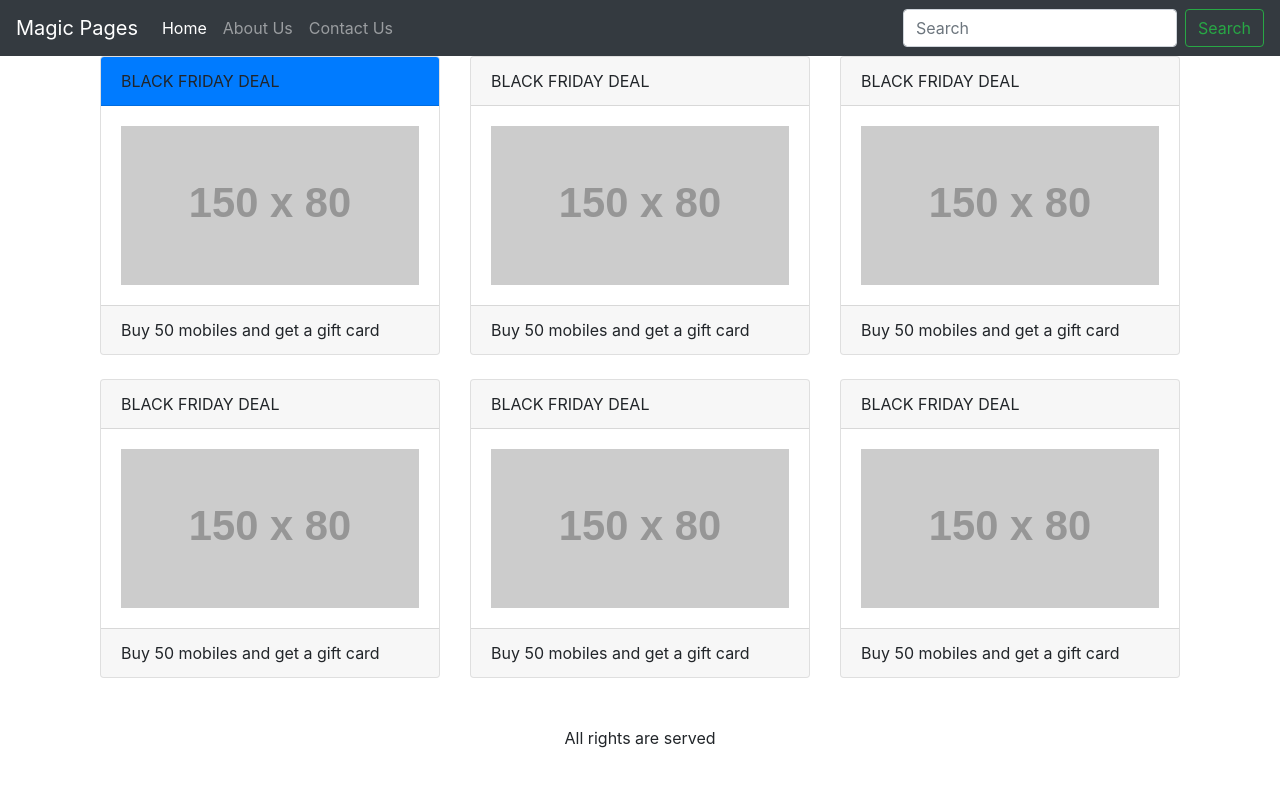
After one commit to Zercos/MagicPages, a Django app: page / in a window 1280 px wide. The commit adds this page. Shown: the top 787 px of the page. Run offline with Django 3.2, Linux system fonts and the light colour scheme; grey boxes labelled with a size stand in for pictures from a placeholder-image service; some libraries are stand-ins or nearby versions.

Commit message:
Add home page with products cards

```diff
--- a/config/urls.py
+++ b/config/urls.py
@@ -14,8 +14,12 @@ Including another URLconf
     2. Add a URL to urlpatterns:  path('blog/', include('blog.urls'))
 """
 from django.contrib import admin
+from django.urls import include
 from django.urls import path
+
+from main import urls as main_urls
 
 urlpatterns = [
     path('admin/', admin.site.urls),
+    path('', include(main_urls, namespace='main'))
 ]
--- /dev/null
+++ b/main/templates/home.html
@@ -0,0 +1,66 @@
+{% extends 'base.html' %}
+
+{% block title %}Home - {{ block.super }} {% endblock %}
+{% block content %}
+    <div class="container">
+        <div class="row">
+            <div class="col-sm-4">
+                <div class="card">
+                    <div class="card-header bg-primary">BLACK FRIDAY DEAL</div>
+                    <div class="card-body"><img src="https://placehold.it/150x80?text=IMAGE" class="img-responsive"
+                                                style="width:100%" alt="Image"></div>
+                    <div class="card-footer">Buy 50 mobiles and get a gift card</div>
+                </div>
+            </div>
+            <div class="col-sm-4">
+                <div class="card">
+                    <div class="card-header">BLACK FRIDAY DEAL</div>
+                    <div class="card-body"><img src="https://placehold.it/150x80?text=IMAGE" class="img-responsive"
+                                                style="width:100%" alt="Image"></div>
+                    <div class="card-footer">Buy 50 mobiles and get a gift card</div>
+                </div>
+            </div>
+            <div class="col-sm-4">
+                <div class="card">
+                    <div class="card-header">BLACK FRIDAY DEAL</div>
+                    <div class="card-body"><img src="https://placehold.it/150x80?text=IMAGE" class="img-responsive"
+                                                style="width:100%" alt="Image"></div>
+                    <div class="card-footer">Buy 50 mobiles and get a gift card</div>
+                </div>
+            </div>
+        </div>
+    </div><br>
+
+    <div class="container">
+        <div class="row">
+            <div class="col-sm-4">
+                <div class="card">
+                    <div class="card-header">BLACK FRIDAY DEAL</div>
+                    <div class="card-body"><img src="https://placehold.it/150x80?text=IMAGE" class="img-responsive"
+                                                style="width:100%" alt="Image"></div>
+                    <div class="card-footer">Buy 50 mobiles and get a gift card</div>
+                </div>
+            </div>
+            <div class="col-sm-4">
+                <div class="card">
+                    <div class="card-header">BLACK FRIDAY DEAL</div>
+                    <div class="card-body"><img src="https://placehold.it/150x80?text=IMAGE" class="img-responsive"
+                                                style="width:100%" alt="Image"></div>
+                    <div class="card-footer">Buy 50 mobiles and get a gift card</div>
+                </div>
+            </div>
+            <div class="col-sm-4">
+                <div class="card">
+                    <div class="card-header">BLACK FRIDAY DEAL</div>
+                    <div class="card-body"><img src="https://placehold.it/150x80?text=IMAGE" class="img-responsive"
+                                                style="width:100%" alt="Image"></div>
+                    <div class="card-footer">Buy 50 mobiles and get a gift card</div>
+                </div>
+            </div>
+        </div>
+    </div><br><br>
+
+    <footer class="container-fluid text-center">
+        <p>All rights are served</p>
+    </footer>
+{% endblock %}
--- /dev/null
+++ b/main/urls.py
@@ -0,0 +1,9 @@
+from django.urls import path
+
+from main import views
+
+app_name = 'main'
+
+urlpatterns = [
+    path('', views.HomeView.as_view(), name='home'),
+]
--- a/main/views.py
+++ b/main/views.py
@@ -1,3 +1,5 @@
-from django.shortcuts import render
+from django.views.generic import TemplateView
 
-# Create your views here.
+
+class HomeView(TemplateView):
+    template_name = 'home.html'
--- a/templates/base.html
+++ b/templates/base.html
@@ -22,10 +22,10 @@
                 <a class="nav-link" href="{% url 'main:home' %}">Home <span class="sr-only">(current)</span></a>
             </li>
             <li class="nav-item">
-                <a class="nav-link" href="{% url 'main:about_us' %}">About Us</a>
+                <a class="nav-link" href="#">About Us</a>
             </li>
             <li class="nav-item">
-                <a class="nav-link" href="{% url 'main:contact_us' %}">Contact Us</a>
+                <a class="nav-link" href="#">Contact Us</a>
             </li>
         </ul>
         <form class="form-inline my-2 my-lg-0">
```
